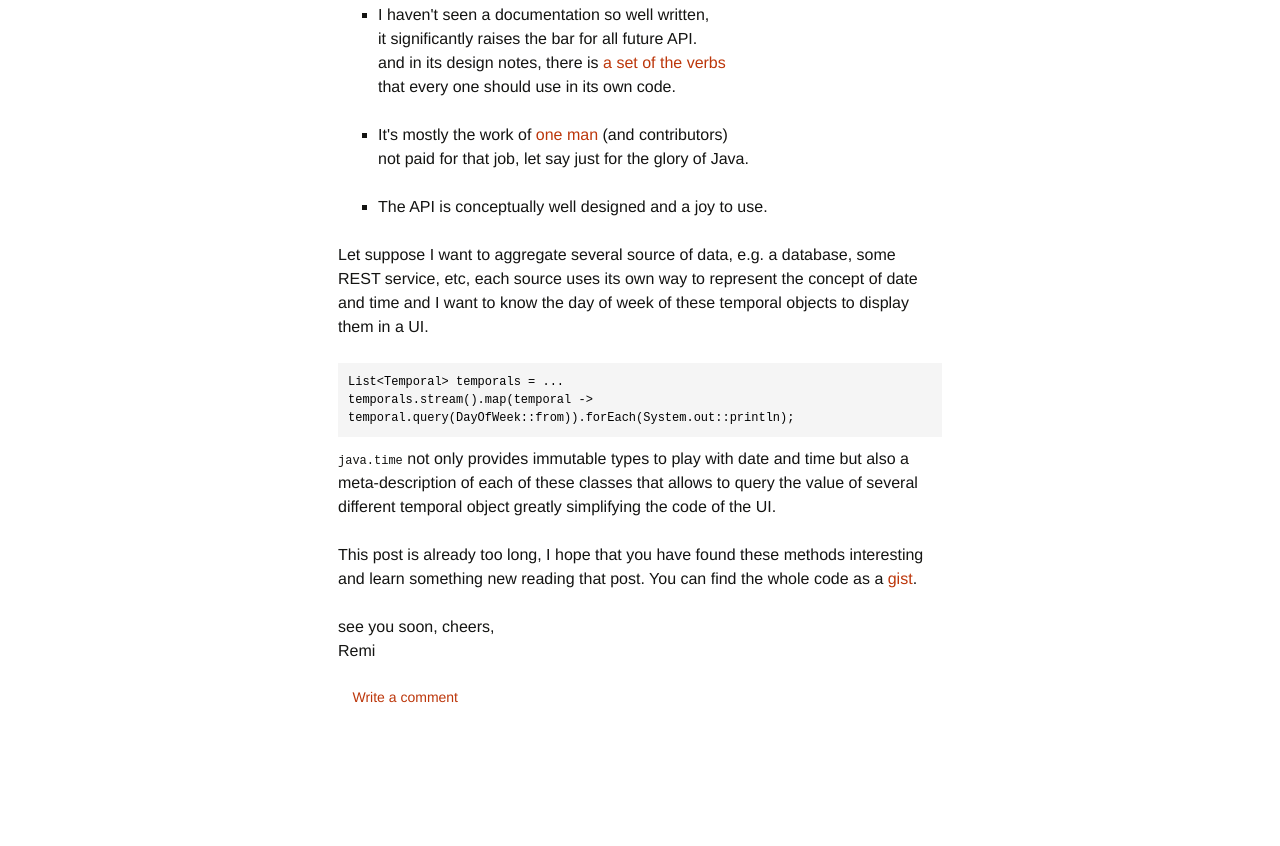
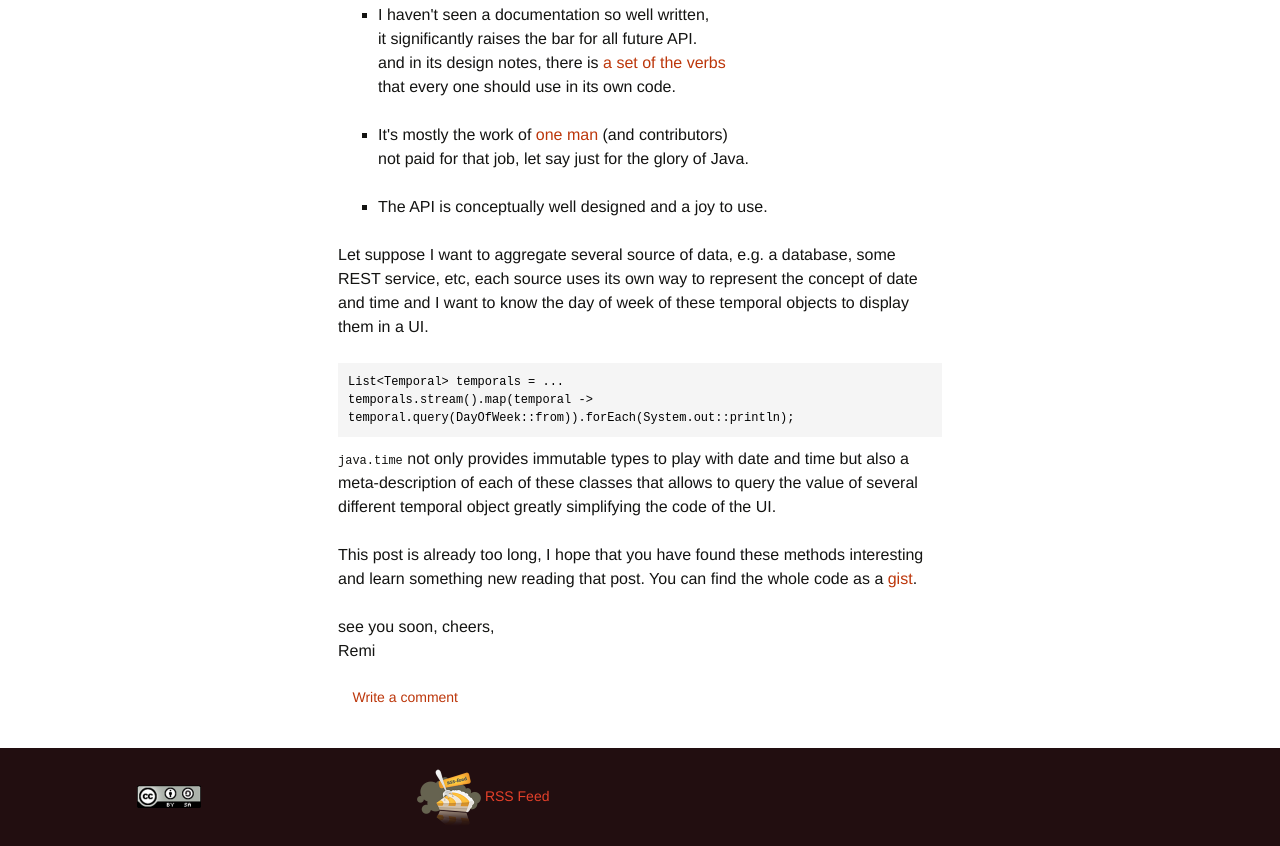
Before and after one commit to forax/forax.github.io, a plain HTML site: page 2014-01-29-8684788-Java8_in_8_methods.html in a window 1280 px wide. Shown: the part 4138-4984 px from the top of the page. Before the commit the page ends 4886 px from the top, so only its background shows below. Drawn offline with Linux system fonts and the light colour scheme; no server answers.

Commit message:
update style / index to show RSS feed

```diff
--- a/2014-01-29-8684788-Java8_in_8_methods.html
+++ b/2014-01-29-8684788-Java8_in_8_methods.html
@@ -139,6 +139,24 @@ temporals.stream().map(temporal -&gt; temporal.query(DayOfWeek::from)).forEach(S
         </div><!-- #primary -->
       </div><!-- #main -->
     </div><!-- #page -->
+    <footer id='colophon' class='site-footer' role='contentinfo'>
+      <div id='secondary' class='sidebar-container' role='complementary'>
+        <div class='widget-area'>
+          <aside class='widget widget_recent_entries'>
+            <img alt='Creative Commons License' src='cc128.png' width='64' height='64'/>
+          </aside>
+          <aside id='rss' class='widget widget_recent_entries'>
+            <a href='rss.xml'><img src='cake-rss.png' width='64' height='64' alt='RSS Feed'/></a>
+            <a href='rss.xml'>
+              RSS Feed
+            </a>
+          </aside>
+          <!-- aside class='widget widget_recent_entries'>
+            Generated by <a href='https://github.com/forax/blog' src='cc128.png' alt='blog'/>Blog</a>
+          </aside -->
+        </div>
+      </div><!-- #secondary -->
+    </footer><!-- #colophon -->
     <!-- script type='text/javascript' src='scripts/shCore.js'></script>
     <script type='text/javascript' src='scripts/shBrushJScript.js'></script>
     <script type='text/javascript'>SyntaxHighlighter.all();</script -->
--- a/rss.xml
+++ b/rss.xml
@@ -4,8 +4,8 @@
   <title>Remi Forax's Blog</title>
   <description>Java, the JVM and stuff around</description>
   <link>http://forax.github.io</link>
-  <lastBuildDate>2014-01-29T00:00:00</lastBuildDate>
-  <pubDate>2014-01-29T00:00:00</pubDate>
+  <lastBuildDate>2014-02-03T00:00:00</lastBuildDate>
+  <pubDate>2014-02-03T00:00:00</pubDate>
   <ttl>1800</ttl>
     <item>
       <title>Java8 in 8 methods</title>
--- a/style.css
+++ b/style.css
@@ -2402,8 +2402,9 @@ footer.entry-meta {
   -moz-hyphens:    auto;
   -ms-hyphens:     auto;
   hyphens:         auto;
-  margin: 0 0 24px;
-  padding: 20px;
+  vertical-align:  bottom;
+  margin: 15px 15px;
+  padding: 2px;
   word-wrap: break-word;
 }
 
@@ -2518,7 +2519,7 @@ footer.entry-meta {
 
 .site-footer .sidebar-container {
   background-color: #220e10;
-  padding: 20px 0;
+//  padding: 20px 0;
 }
 
 .site-footer .widget-area {
```
Also changed, not shown: 2014-01-27-8650156-the_selector_pattern.html (+19 -1 lines), index.html (+18 -0 lines), cake-rss.png (added), cc128.png (added).
